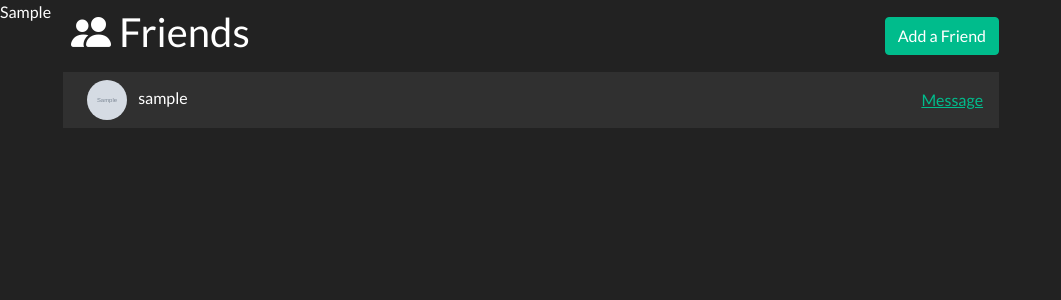
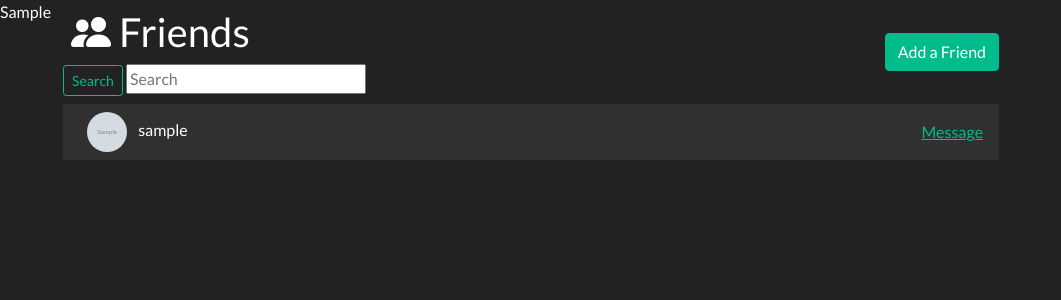
Before and after one commit to Stratfab/ec-code-2021-discoding-php-Stratfab, a PHP site: template src/view/friendView.php in a window 1280 px wide. Shown: the top 300 px of the page, without its empty margins (0-1061 px from the left). Run offline with PHP 8.4, Linux system fonts and the light colour scheme; the template is opened without the code that fills it: most values are stand-ins (such as "Sample title", 1, 10 or a date in 2020); grey boxes marked "Sample" are stand-in pictures.

Commit message:
Comments

```diff
--- a/src/controller/contactController.php
+++ b/src/controller/contactController.php
@@ -1,6 +1,7 @@
 <?php
 
 //function not sending mail because no mail server aren't configurated
+// function for contact us in login page
 function contact(){
 
     if(!empty($_POST)){
@@ -49,6 +50,8 @@ function contact(){
 
 
 }
+
+// function for contact us on dashboard when user is login
 function contactHome(){
 
     if(!empty($_POST)){
--- a/src/model/message.php
+++ b/src/model/message.php
@@ -120,6 +120,7 @@ class Message
         return $message;
     }
 
+        // fonction for delete message
     public static function deleteMessage($id)
     {
         $db = init_db();
--- a/src/static/css/style.css
+++ b/src/static/css/style.css
@@ -90,7 +90,7 @@ html, body {
 
 
 .search{
-    margin-left: 40em;
+    margin-left: 0em;
 }
 
 .bi-x-square{
--- a/src/static/js/page_conversation_detail.js
+++ b/src/static/js/page_conversation_detail.js
@@ -7,6 +7,8 @@ contentInput.addEventListener("keyup", function (event) {
   }
 });
 
+// script for refresh the div for the conversationView
+
 $(document).ready(function () {
   setInterval(function () {
     $("#reload").load(window.location.href + " #reload");
--- a/src/view/contactHomeView.php
+++ b/src/view/contactHomeView.php
@@ -1,3 +1,5 @@
+<!-- contact form when you are login -->
+
 <?php ob_start(); ?>
 
 <div class="container-fluid d-flex h-100 ">
--- a/src/view/contactView.php
+++ b/src/view/contactView.php
@@ -1,3 +1,6 @@
+<!-- contact form when you are on the login page -->
+
+
 <?php ob_start(); ?>
 
 <div class="container-fluid d-flex h-100 characterBackground">
--- a/src/view/conversationListViewPartial.php
+++ b/src/view/conversationListViewPartial.php
@@ -13,6 +13,7 @@
         </li>
     </ul>
 
+    <!-- scroll for conversation -->
     <div class="conversationScroll">
     <ul class="list-group border-0">
         <?php foreach ($conversations as $conv): ?>
--- a/src/view/conversationView.php
+++ b/src/view/conversationView.php
@@ -9,9 +9,10 @@
 
         <div class="col-sm-6 col-md-9 mt-2">
 
-
+            <!-- div for scroll message  -->
           <div class="messageScroll">
 
+          <!-- refresh div with jquery  with id="reload"-->
           <div id="reload">
 
             <div class="row m-auto" >
@@ -40,6 +41,7 @@
                             ?>
                             <img src="<?= $avatarUrl ?>" class="rounded-circle avatar mx-2"/>
                         </div>
+
                         <!-- messages send by loged user -->
                         <?php if   ($message['user_id'] == $user_id) : ?>
                         <div class="card-body">
@@ -62,6 +64,8 @@
                             </form>
                             </div>
                         </div>
+
+                        <!-- message send by interlocutors -->
                         <?php else:  ?>
                             <div class="card-body">
                             <div class="card-title d-flex">
--- a/src/view/friendView.php
+++ b/src/view/friendView.php
@@ -8,6 +8,13 @@
             <div class="row">
                 <div class="col-10">
                     <h2><i class="bi-people-fill mx-2"></i>Friends</h2>
+                    <span class=" justify-content-center search">
+            <form class="form-inline ">
+                <button class="btn btn-outline-success btn-sm my-2 my-sm-0 " type="submit">Search</button>
+                <input class="col-md-4 form-control-search mr-sm-2" type="search" placeholder="Search" aria-label="Search">
+            </form>
+            </span>
+
                 </div>
                 <div class="col-2 align-self-center d-flex justify-content-end ">
                     <a href="/index.php?action=friend&sub_action=add_friend" class="btn btn-success ">Add a Friend</a>
```
